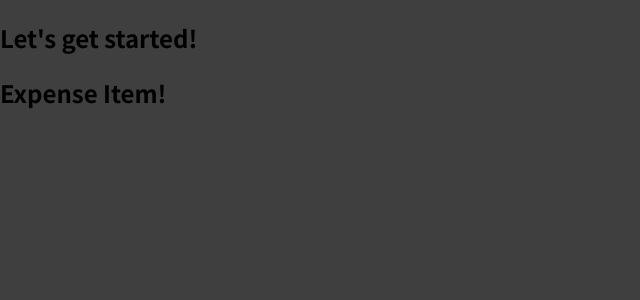
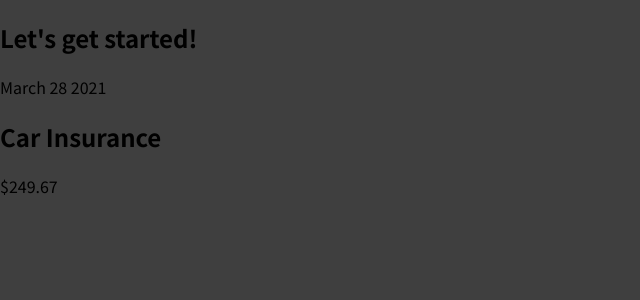
Before and after one commit to ThulasiV21/React-Expense-Magenemt, a JavaScript app: page / in a window 1280 px wide. Shown: the top 300 px of the page, without its empty margins (0-640 px from the left). Built offline with nearby package versions, Linux system fonts and the light colour scheme.

Commit message:
Added more detail in expense item component

```diff
--- a/src/components/ExpenseItem.js
+++ b/src/components/ExpenseItem.js
@@ -1,5 +1,8 @@
 function ExpenseItem() {
-    return <h2>Expense Item!</h2>
+    return (<div>
+        <div>March 28 2021</div>
+        <h2>Car Insurance</h2>
+        <div>$249.67</div>
+    </div>);
 }
-
 export default ExpenseItem;
```
Also changed, not shown: 1 other file (tests, documents, lock files or other folders).
